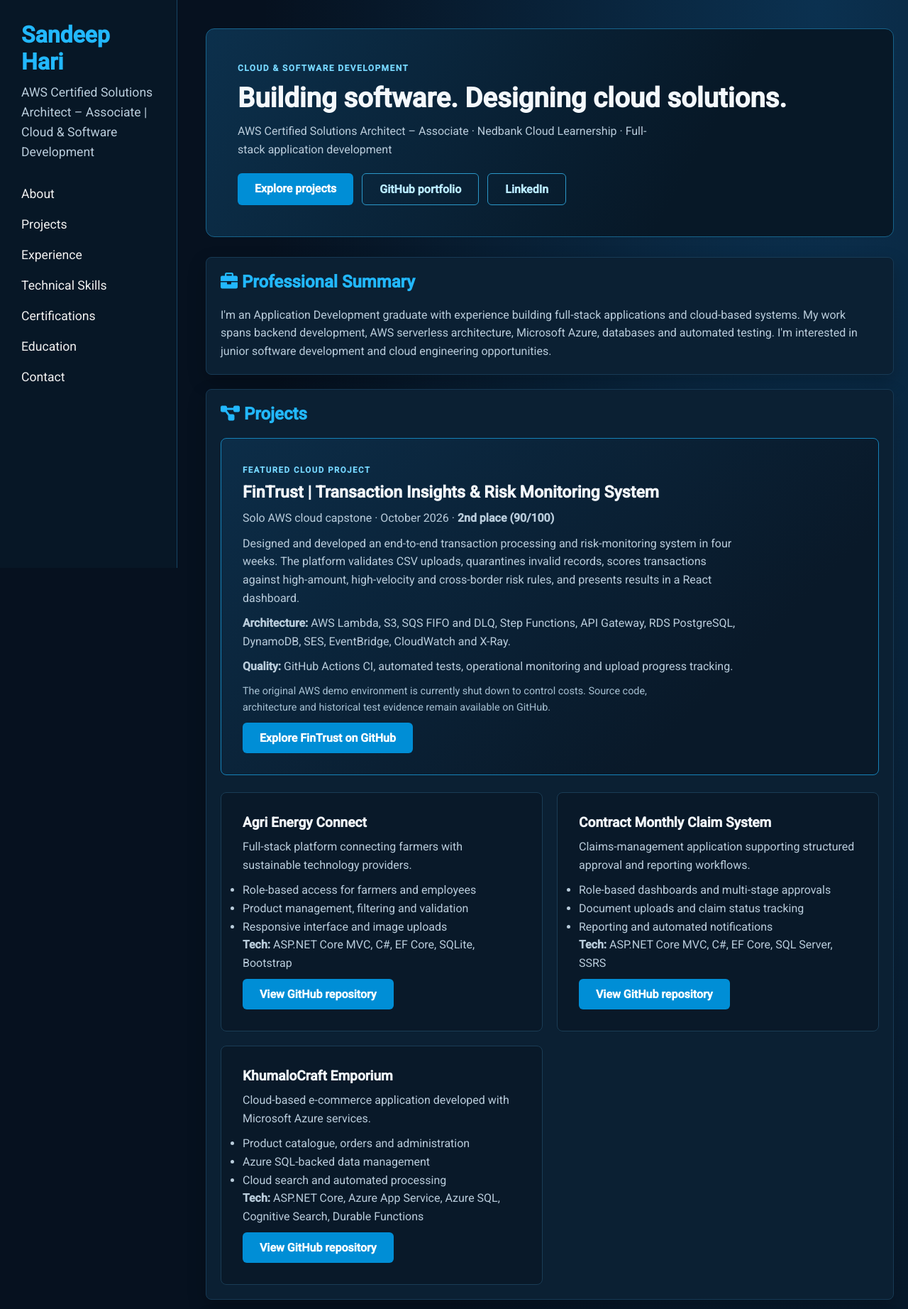
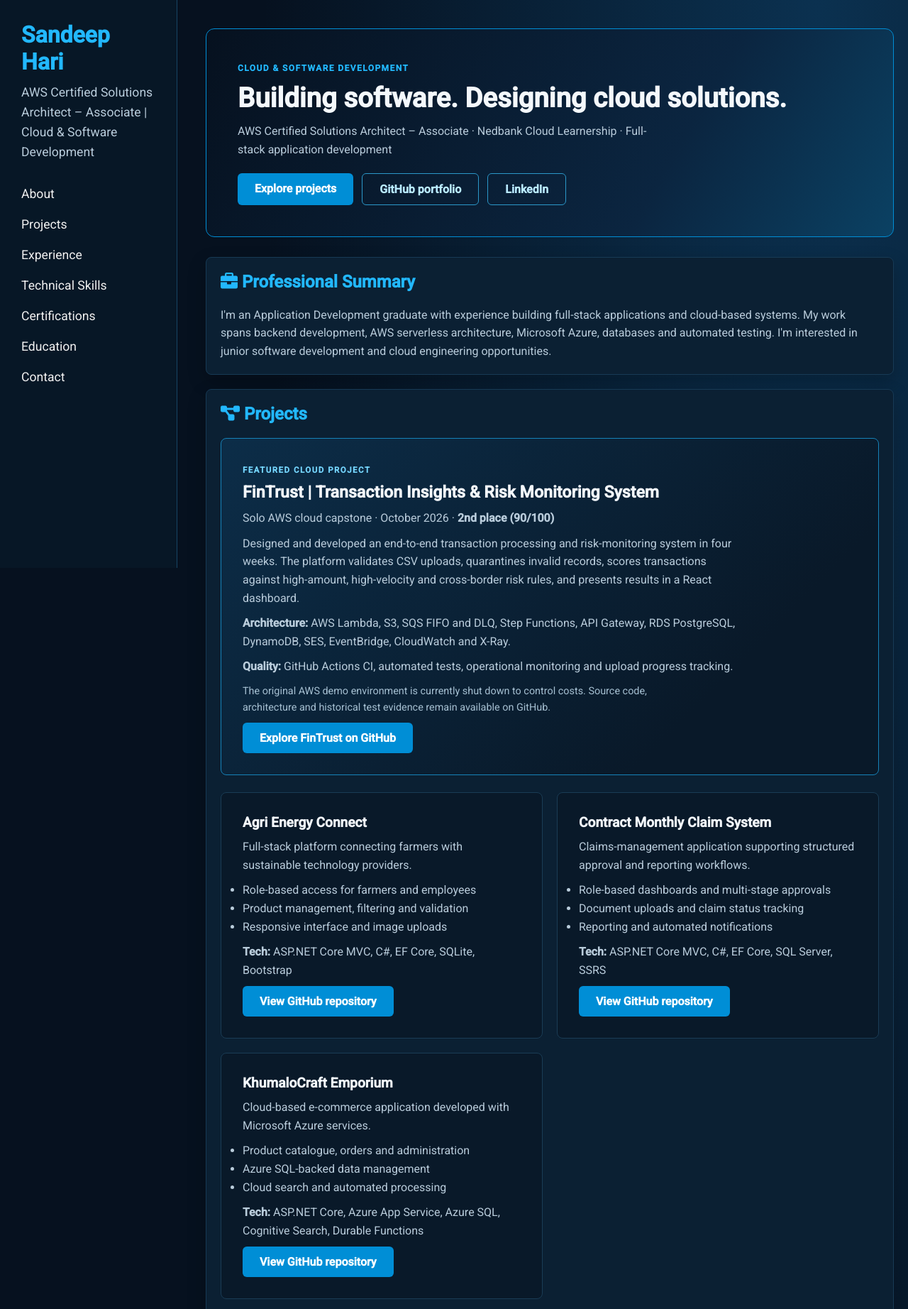
Before and after one commit to SandeepHarii/Sandeep-Hari-CV, a plain HTML site: page index.html in a window 1280 px wide. Shown: the top 1844 px of the page at 71% size. Drawn offline with Linux system fonts and the light colour scheme.

Commit message:
style: unify website branding with GitHub profile palette and project cards

```diff
--- a/css/styles.css
+++ b/css/styles.css
@@ -401,3 +401,13 @@ body { background: radial-gradient(ellipse at 90% 0%, #0b3150 0%, var(--navy-950
     grid-template-columns: 1fr;
   }
 }
+
+/* Shared personal brand: GitHub profile and portfolio */
+:root { --brand-ink: #06111f; --brand-navy: #0b2540; --brand-blue: #008ed6; --brand-cyan: #22b8ff; --brand-white: #f4f8fc; }
+.sidebar h1 { color: var(--brand-cyan); }
+.portfolio-intro { background: linear-gradient(120deg, var(--brand-ink) 0%, var(--brand-navy) 67%, #0b4163 100%); border-color: var(--brand-blue); }
+.portfolio-intro .eyebrow { color: var(--brand-cyan); }
+#projects .project-grid .project-card { display: flex; flex-direction: column; gap: 10px; }
+#projects .project-grid .project-card p, #projects .project-grid .project-card h3 { margin-bottom: 0; }
+#projects .project-grid .project-card .button { align-self: flex-start; margin-top: auto; }
+@media (max-width: 768px) { #projects .project-grid .project-card .button { width: 100%; text-align: center; } }
```
